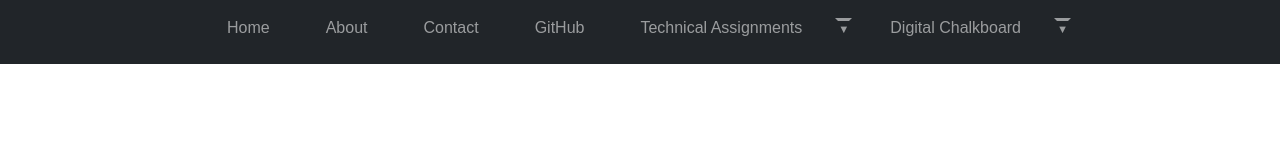
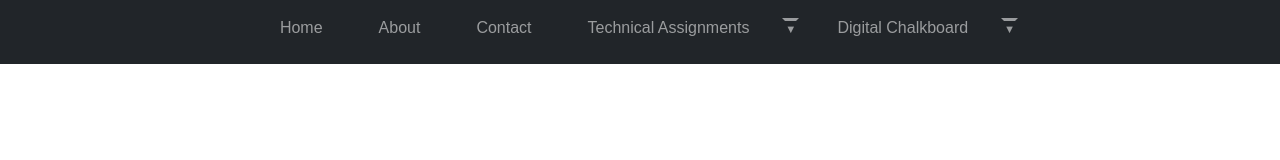
Before and after one commit to maddiehealy/maddiehealy.github.io, a plain HTML site: page nav.html in a window 1280 px wide. Drawn offline with nearby package versions, Linux system fonts and the light colour scheme.

Commit message:
removing github link in nav (now only in footer)

```diff
--- a/nav.html
+++ b/nav.html
@@ -24,9 +24,6 @@
             </li>
             <li class="nav-item">
                 <a class="nav-link" href="/contact.html">Contact</a>
-            </li>
-            <li class="nav-item">
-                <a class="nav-link" href="/https://github.com/maddiehealy/maddiehealy.github.io.git" target="_blank">GitHub</a>
             </li>
             <li class="nav-item dropdown">
                 <a class="nav-link dropdown-toggle" href="#" id="/navbarDropdownTechnical" role="button" data-bs-toggle="dropdown" aria-expanded="false">
```
Also changed, not shown: navbar.html (+0 -3 lines).
